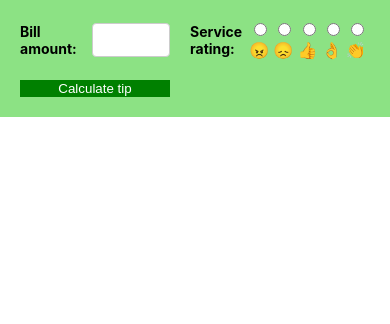
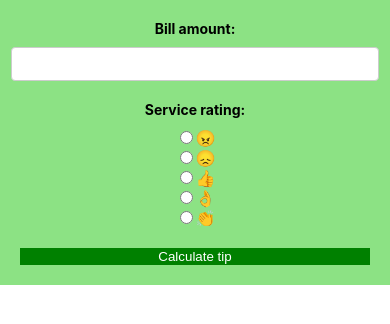
Before and after one commit to JawadBish/tips-application, a React (Create React App) app: page / in a window 390 px wide. Shown: the top 324 px of the page. Built offline with nearby package versions, Linux system fonts and the light colour scheme.

Commit message:
mobile suitable

```diff
--- a/src/index.css
+++ b/src/index.css
@@ -48,3 +48,23 @@ code {
   color: white;
   border: none;
 }
+
+
+@media (max-width: 600px) {
+  .form {
+    grid-template-columns: 1fr;
+  }
+  .form-row {
+    display: flex;
+    flex-direction: column;
+  }
+  .form-label {
+    margin-bottom: 10px;
+  }
+  .form-input {
+    width: 100%;
+  }
+  .form-button {
+    width: 100%;
+  }
+}
```
